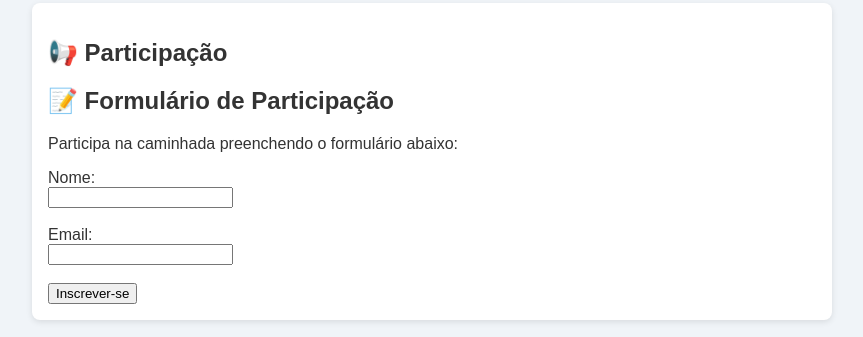
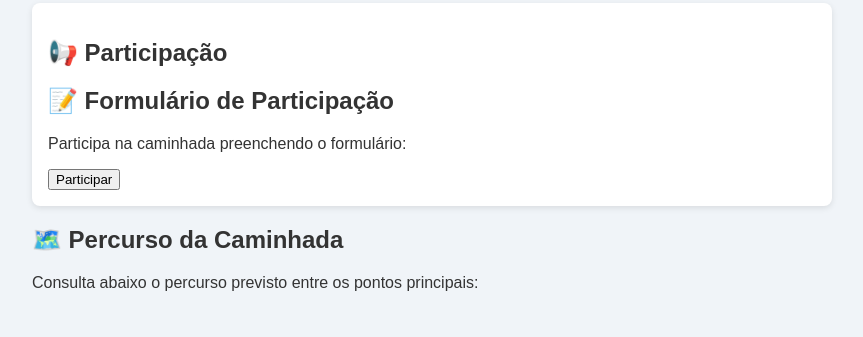
Before and after one commit to LDF-UPTI/Caminhada-12-abril-2025, a plain HTML site: page index.html in a window 1280 px wide. Shown: the part 895-1232 px from the top of the page, without its empty margins (208-1071 px from the left). Drawn offline with Linux system fonts and the light colour scheme; grey boxes are pictures that could not be loaded.

Commit message:
Update index.html

```diff
--- a/index.html
+++ b/index.html
@@ -92,14 +92,11 @@
             <div class="info-box">
                  <h2>📢 Participação</h2>
                 <h2>📝 Formulário de Participação</h2>
-                <p>Participa na caminhada preenchendo o formulário abaixo:</p>
-                <form action="https://forms.gle/VAj4QByhwimeufDa7">
-                <label for="name">Nome:</label><br>
-                <input type="text" id="name" name="name" required><br><br>
-                <label for="email">Email:</label><br>
-                <input type="email" id="email" name="email" required><br><br>
-               <input type="submit" value="Inscrever-se">
+                <p>Participa na caminhada preenchendo o formulário:</p>
+
+               <input type="submit" value="Participar">
                 </form>
+
             </div>
 
 
```
